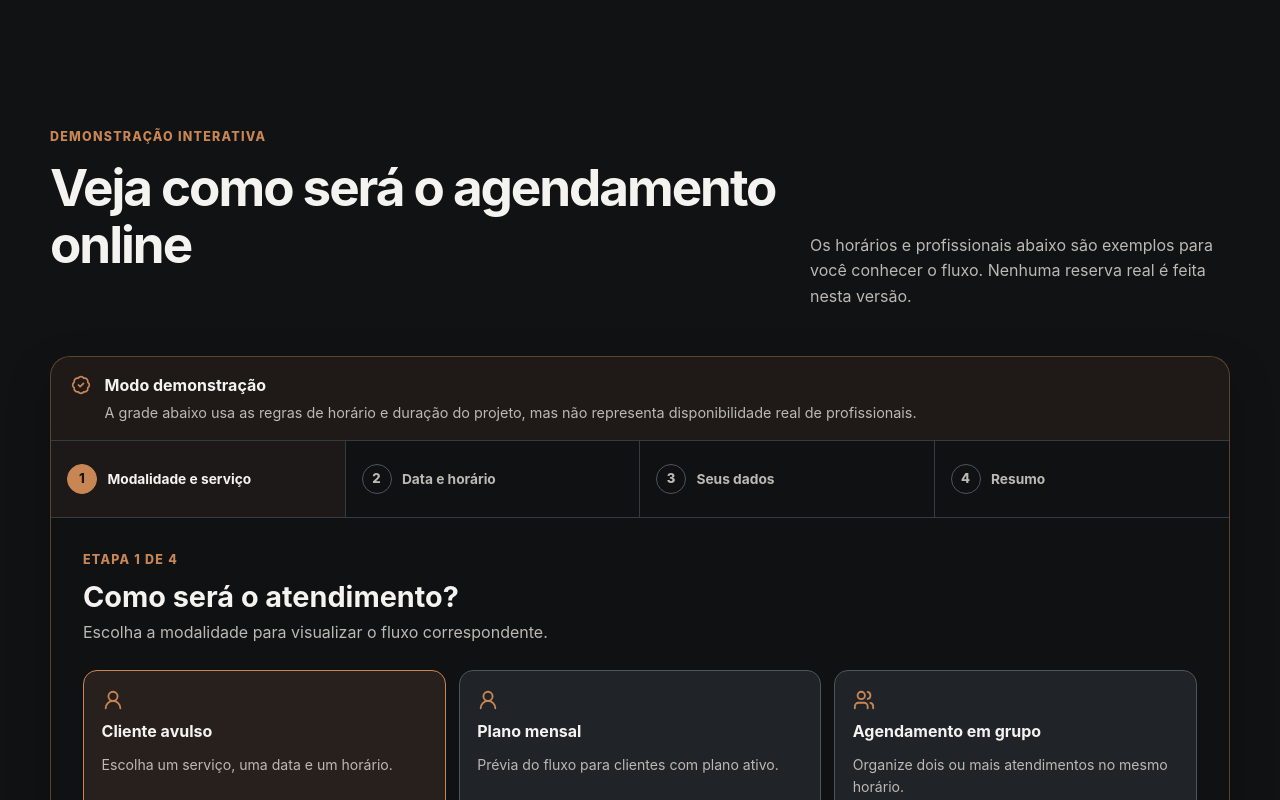
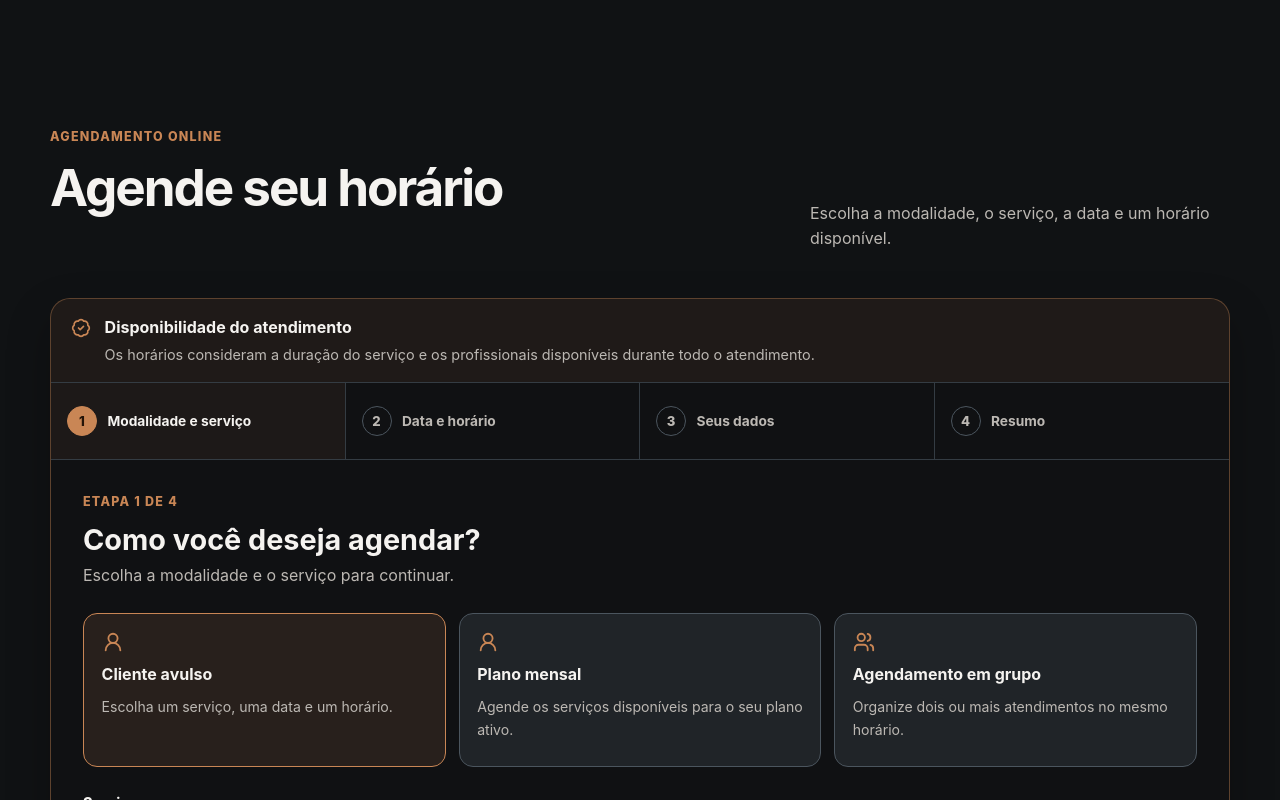
Before and after one commit to diogo2806/detalhe, a React (Vite) app in the folder frontend/: page / in a window 1280 px wide. Shown: the part 1060-1860 px from the top of the page. Built offline with nearby package versions, Linux system fonts and the light colour scheme.

Commit message:
fix(frontend): reescrever fluxo de agendamento para a versão real (#32)

```diff
--- a/frontend/src/components/BookingDemoSection.tsx
+++ b/frontend/src/components/BookingDemoSection.tsx
@@ -57,7 +57,7 @@ const MODE_OPTIONS: Array<{
   {
     value: "PLANO",
     title: "Plano mensal",
-    description: "Prévia do fluxo para clientes com plano ativo.",
+    description: "Agende os serviços disponíveis para o seu plano ativo.",
   },
   {
     value: "GRUPO",
@@ -535,12 +535,12 @@ export function BookingDemoSection() {
     >
       <div className="section__heading section__heading--split">
         <div>
-          <span className="eyebrow">Demonstração interativa</span>
-          <h2 id="agendamento-title">Veja como será o agendamento online</h2>
+          <span className="eyebrow">Agendamento online</span>
+          <h2 id="agendamento-title">Agende seu horário</h2>
         </div>
         <p>
-          Os horários e profissionais abaixo são exemplos para você conhecer o fluxo.
-          Nenhuma reserva real é feita nesta versão.
+          Escolha a modalidade, o serviço, a data e um horário disponível.
+
         </p>
       </div>
 
@@ -548,10 +548,10 @@ export function BookingDemoSection() {
         <div className="booking-demo__notice" role="note">
           <BadgeCheck aria-hidden="true" size={20} />
           <div>
-            <strong>Modo demonstração</strong>
+            <strong>Disponibilidade do atendimento</strong>
             <span>
-              A grade abaixo usa as regras de horário e duração do projeto, mas não representa
-              disponibilidade real de profissionais.
+              Os horários consideram a duração do serviço e os profissionais disponíveis durante
+              todo o atendimento.
             </span>
           </div>
         </div>
@@ -561,15 +561,14 @@ export function BookingDemoSection() {
             <span className="booking-demo__confirmation-icon" aria-hidden="true">
               <Check size={30} />
             </span>
-            <span className="eyebrow">Simulação concluída</span>
-            <h3>Pronto! Essa é a confirmação que você verá ao agendar.</h3>
+            <span className="eyebrow">Agendamento confirmado</span>
+            <h3>Horário agendado com sucesso!</h3>
             <p>
-              Neste teste, nenhum horário foi reservado de verdade. Quando o agendamento online
-              estiver ativo, esta tela mostrará a confirmação do seu horário e você receberá uma
-              mensagem no WhatsApp.
+              Confira os dados do atendimento. A confirmação também será enviada para o WhatsApp
+              informado.
             </p>
             <button className="button button--primary" type="button" onClick={resetDemo}>
-              Fazer nova simulação
+              Agendar outro horário
             </button>
           </div>
         ) : (
@@ -606,8 +605,8 @@ export function BookingDemoSection() {
                 <div className="booking-step">
                   <div className="booking-step__heading">
                     <span className="eyebrow">Etapa 1 de 4</span>
-                    <h3 ref={stepHeadingRef} tabIndex={-1}>Como será o atendimento?</h3>
-                    <p>Escolha a modalidade para visualizar o fluxo correspondente.</p>
+                    <h3 ref={stepHeadingRef} tabIndex={-1}>Como você deseja agendar?</h3>
+                    <p>Escolha a modalidade e o serviço para continuar.</p>
                   </div>
 
                   <div className="booking-mode-grid">
@@ -652,8 +651,8 @@ export function BookingDemoSection() {
                         <div>
                           <h4>Participantes</h4>
                           <p>
-                            Cada pessoa pode escolher um serviço diferente. Na versão final, o sistema
-                            só mostrará horários com profissionais suficientes para atender todo o grupo.
+                            Cada pessoa pode escolher um serviço diferente. A agenda mostra somente horários
+                            com profissionais suficientes para atender todo o grupo.
                           </p>
                         </div>
                         <button className="button button--secondary" type="button" onClick={addParticipant}>
@@ -715,8 +714,8 @@ export function BookingDemoSection() {
 
                   {mode === "PLANO" && (
                     <div className="booking-inline-message" role="note">
-                      Os serviços incluídos no plano mensal ainda serão definidos. Nesta prévia,
-                      o valor da tabela permanece visível apenas como referência.
+                      O sistema verifica os serviços incluídos no seu plano ativo antes da confirmação.
+                      Se houver valor adicional, ele será informado no resumo.
                     </div>
                   )}
                 </div>
@@ -733,7 +732,7 @@ export function BookingDemoSection() {
                     </p>
                   </div>
 
-                  <div className="booking-date-grid" role="group" aria-label="Datas de demonstração">
+                  <div className="booking-date-grid" role="group" aria-label="Datas disponíveis">
                     {dates.map((date) => (
                       <button
                         className={
@@ -881,8 +880,7 @@ export function BookingDemoSection() {
                       {mode === "GRUPO" ? "Dados do responsável" : "Seus dados"}
                     </h3>
                     <p>
-                      Na versão final, estes dados serão usados para identificar o agendamento e enviar
-                      a confirmação.
+                      Esses dados identificam o agendamento e serão usados para enviar a confirmação.
                     </p>
                   </div>
 
@@ -930,8 +928,7 @@ export function BookingDemoSection() {
                   </div>
 
                   <div className="booking-inline-message booking-inline-message--safe" role="note">
-                    Os dados digitados permanecem somente na memória desta página e desaparecem ao
-                    atualizar ou sair do site.
+                    Use um número com WhatsApp para receber a confirmação e as informações do atendimento.
                   </div>
                 </div>
               )}
@@ -941,10 +938,10 @@ export function BookingDemoSection() {
                   <div className="booking-step__heading">
                     <span className="eyebrow">Etapa 4 de 4</span>
                     <h3 ref={stepHeadingRef} tabIndex={-1}>
-                      Confira a prévia antes da confirmação
+                      Confira os dados antes de confirmar
                     </h3>
                     <p>
-                      Antes de concluir de verdade, o sistema confirmará se o horário ainda está disponível.
+                      A disponibilidade será validada novamente no momento da confirmação para evitar conflitos.
                     </p>
                   </div>
 
@@ -1019,12 +1016,11 @@ export function BookingDemoSection() {
                               ? `${assignment.participantLabel}: ${assignment.barber}`
                               : assignment.barber,
                           )
-                          .join(" • ")}{" "}
-                        (demonstração)
+                          .join(" • ")}
                       </strong>
                     </div>
                     <div className="booking-summary__row">
-                      <span>{mode === "PLANO" ? "Valor de referência" : "Valor"}</span>
+                      <span>Valor</span>
                       <strong>
                         {formatCurrency(mode === "GRUPO" ? groupTotal : selectedService.price)}
                       </strong>
@@ -1033,15 +1029,15 @@ export function BookingDemoSection() {
 
                   {mode === "PLANO" && (
                     <div className="booking-inline-message" role="note">
-                      A versão final verificará se o serviço está incluído no plano ativo antes de
-                      definir eventual cobrança por atendimento.
+                      O plano ativo e a cobertura do serviço serão validados antes da confirmação.
+                      Se houver valor adicional, ele será informado antes de concluir.
                     </div>
                   )}
 
                   {mode === "GRUPO" && (
                     <div className="booking-inline-message" role="note">
-                      Na versão final, o grupo só será confirmado quando houver profissionais
-                      suficientes e disponíveis para todos os participantes.
+                      O grupo só será confirmado quando houver profissionais suficientes e disponíveis
+                      para todos os participantes.
                     </div>
                   )}
 
@@ -1051,7 +1047,7 @@ export function BookingDemoSection() {
                     onClick={() => setDemoComplete(true)}
                   >
                     <Check aria-hidden="true" size={18} />
-                    Visualizar confirmação
+                    Confirmar agendamento
                   </button>
                 </div>
               )}
```
